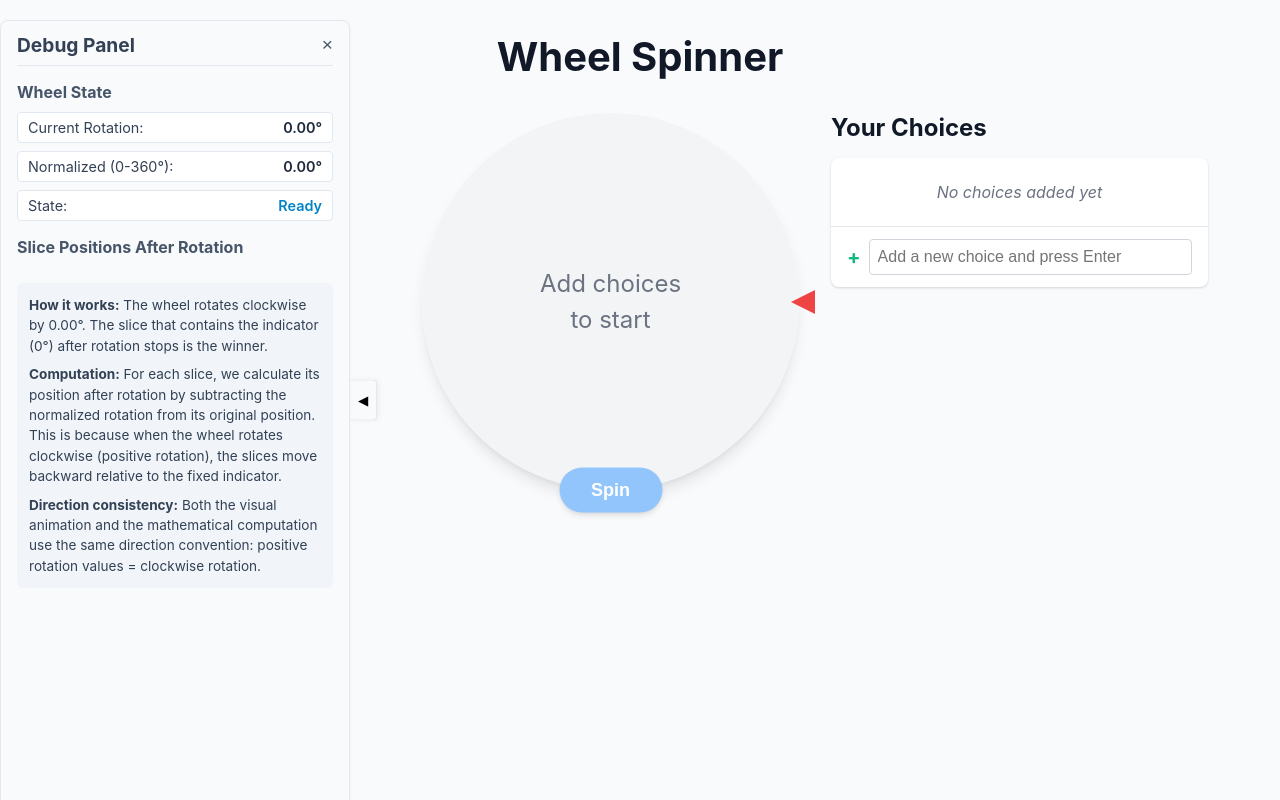
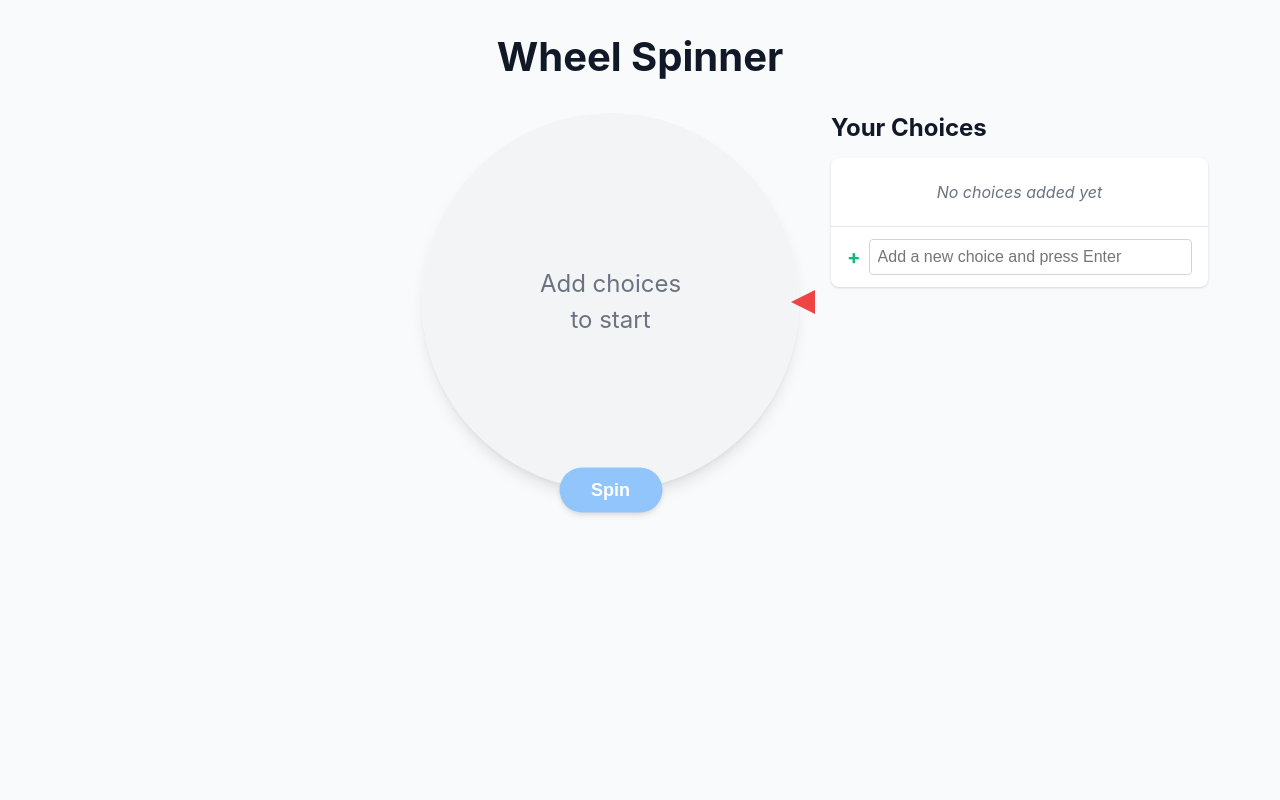
Before and after one commit to gpetiot/wheel-js, a React (Create React App) app: page / in a window 1280 px wide. Built offline with nearby package versions, Linux system fonts and the light colour scheme; the HTML template or start-up script is replaced by a standard one.

Commit message:
Refactor(wheel): simplify debug state management

```diff
--- a/src/components/Wheel.js
+++ b/src/components/Wheel.js
@@ -128,6 +128,7 @@ const Wheel = ({ wheelSlices, rotation, highlightIndex = -1 }) => {
               sliceAngle={slice.sliceAngle}
             />
             {/* Debug index number on each slice */}
+            {DEFAULTS.DEBUG && (
               <text
                 x={middleX}
                 y={middleY}
@@ -139,7 +140,7 @@ const Wheel = ({ wheelSlices, rotation, highlightIndex = -1 }) => {
               transform={`rotate(${adjustedRotation}, ${middleX}, ${middleY})`}
             >
               {index}
-            </text>
+            </text>)}
           </React.Fragment>
         );
       })}
--- a/src/components/WheelSpinner.js
+++ b/src/components/WheelSpinner.js
@@ -305,6 +305,7 @@ const WheelSpinner = () => {
       </div>
 
       {/* Debug Panel - now rendered outside the main layout */}
+      {DEFAULTS.DEBUG && (
         <DebugPanel
           rotation={rotation}
           wheelSlices={wheelSlices}
@@ -315,7 +316,7 @@ const WheelSpinner = () => {
         getRotatedSlicePositions={getRotatedSlicePositions}
         onHideDebug={() => setShowDebug(!showDebug)}
         isVisible={showDebug}
-      />
+      />)}
     </div>
   );
 };
--- a/src/utils/constants.js
+++ b/src/utils/constants.js
@@ -11,5 +11,6 @@ export const DEFAULTS = {
   MIN_SPINS: 4,
   MAX_SPINS: 6,
   SPIN_DURATION: 5000,
-  MIN_CHOICES_FOR_SINGLE_SLICES: 6
+  MIN_CHOICES_FOR_SINGLE_SLICES: 6,
+  DEBUG: false // Global debug setting
 };
```
Lines whose indentation alone changed are shown as unchanged.
